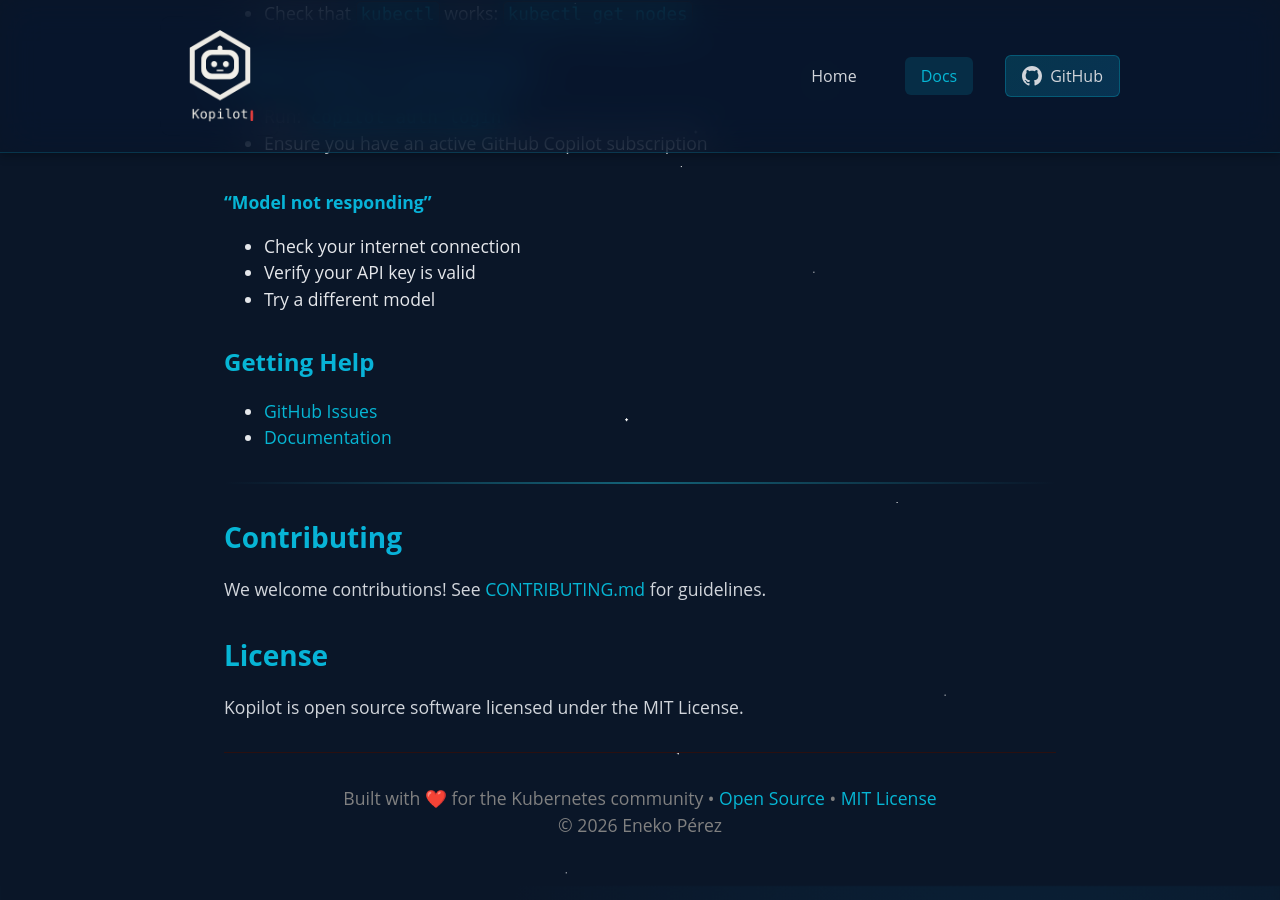
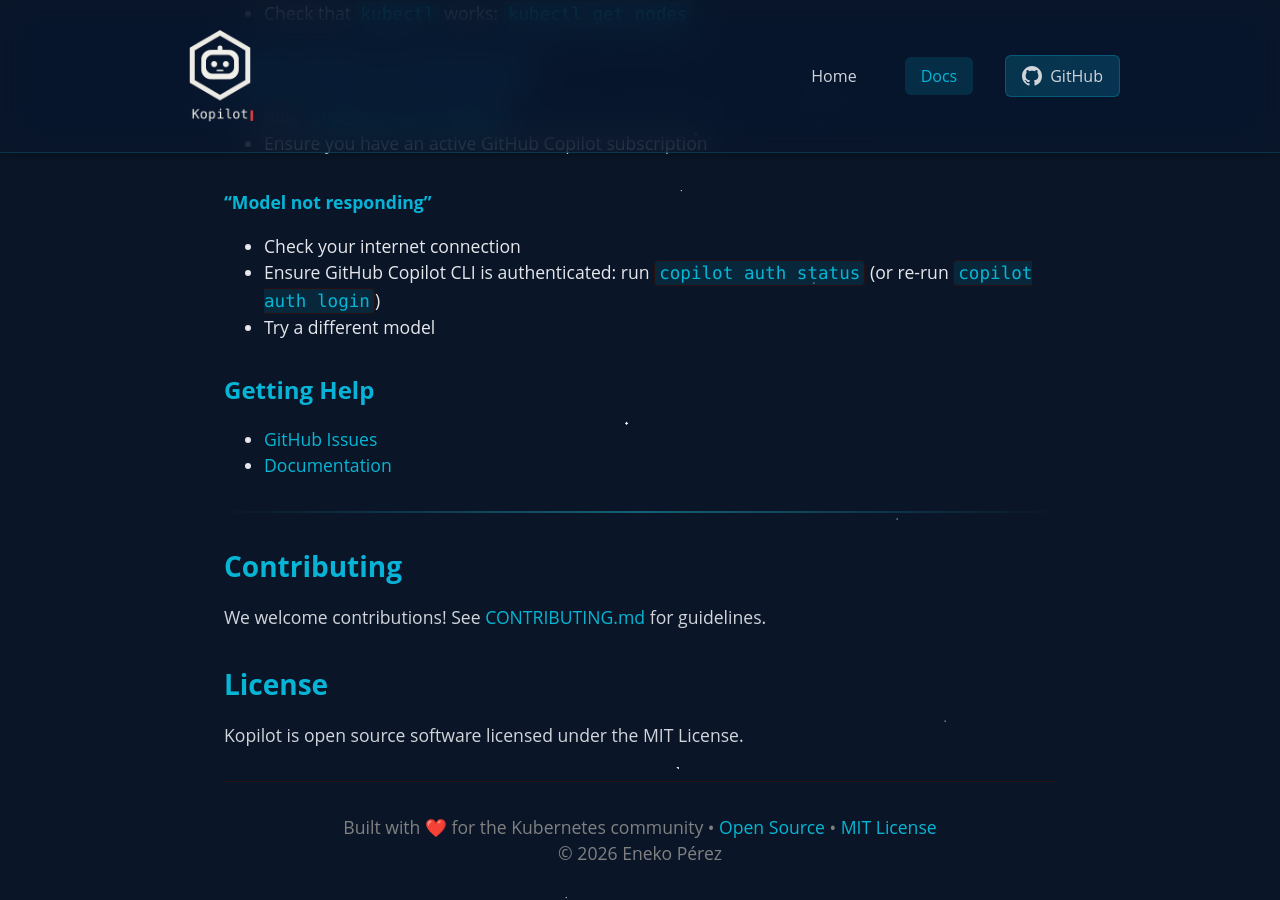
Before and after one commit to e9169/kopilot, a Jekyll site: the page built from website/docs.md, in a window 1280 px wide and 900 px high, scrolled down 7602 px. Built offline with Jekyll 4.4.1, drawn with Linux system fonts in a browser that asks for light colours.

Commit message:
Update website/docs.md
Co-authored-by: Copilot <175728472+Copilot@users.noreply.github.com>

```diff
--- a/website/docs.md
+++ b/website/docs.md
@@ -313,7 +313,7 @@ kopilot "export all configmaps in the production namespace"
 #### "Model not responding"
 
 - Check your internet connection
-- Verify your API key is valid
+- Ensure GitHub Copilot CLI is authenticated: run `copilot auth status` (or re-run `copilot auth login`)
 - Try a different model
 
 ### Getting Help
```
